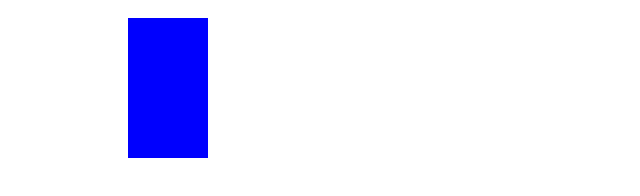
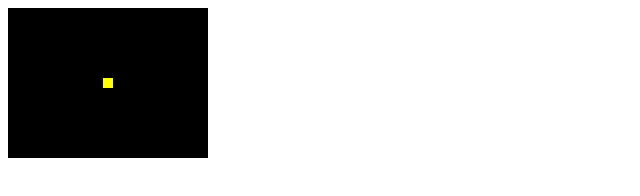
Before and after one commit to TheEndurance/WebGL-graphics, a plain HTML site: page intro2d/index.html in a window 1280 px wide. Shown: the whole page, without its empty margins (0-640 px from the left). Drawn offline with Linux system fonts and the light colour scheme.

Commit message:
vshader fshader

```diff
--- a/intro2d/index.html
+++ b/intro2d/index.html
@@ -11,6 +11,9 @@
     <canvas id="canvas" width="200" height="150">
         Use a browser with canvas
     </canvas>
+    <script src="../lib/webgl-utils.js"></script>
+    <script src="../lib/webgl-debug.js"></script>
+    <script src="../lib/cuon-utils.js"></script>
     <script type="text/javascript" src="index.js"></script>
 
 </body>
--- a/intro2d/index.js
+++ b/intro2d/index.js
@@ -1,13 +1,36 @@
+var VSHADER_SOURCE =
+`
+void main() {
+    gl_Position = vec4(0.0, 0.0, 0.0, 1.0);
+    gl_PointSize = 10.0;
+}`;
+
+var FSHADER_SOURCE =
+`
+void main(){
+    gl_FragColor = vec4(1.0, 1.0, 0.0, 1.0);
+}
+`;
+
+
 function main() {
     var canvas = document.getElementById("canvas");
-    if (!canvas) {
+
+    var gl = getWebGLContext(canvas);
+    if (!gl) {
         console.log("failed to get canvas");
-        return false;
+        return;
     }
-    var ctx = canvas.getContext("2d");
-    ctx.fillStyle='rgba(0,0,255,1.0)';
 
-    ctx.fillRect(120,10,150,150);
+    if(!initShaders(gl,VSHADER_SOURCE,FSHADER_SOURCE)){
+        console.log("failed to initialize shaders");
+        return;
+    }
+
+    gl.clearColor(0.0, 0.0, 0.0, 1.0);
+    gl.clear(gl.COLOR_BUFFER_BIT);
+
+    gl.drawArrays(gl.POINTS, 0, 1);
 }
 
 document.addEventListener('DOMContentLoaded',()=> main(),false);
```
